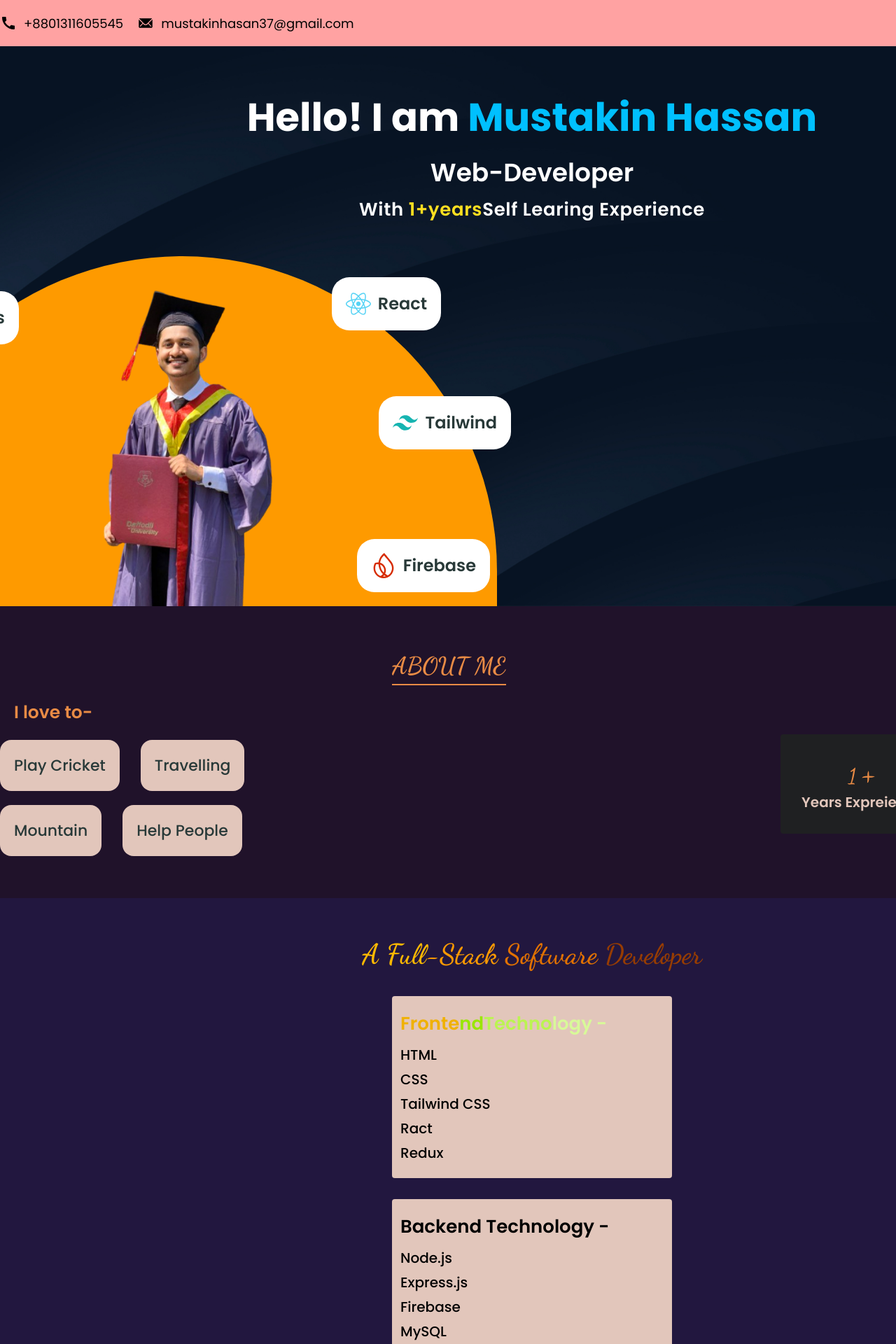
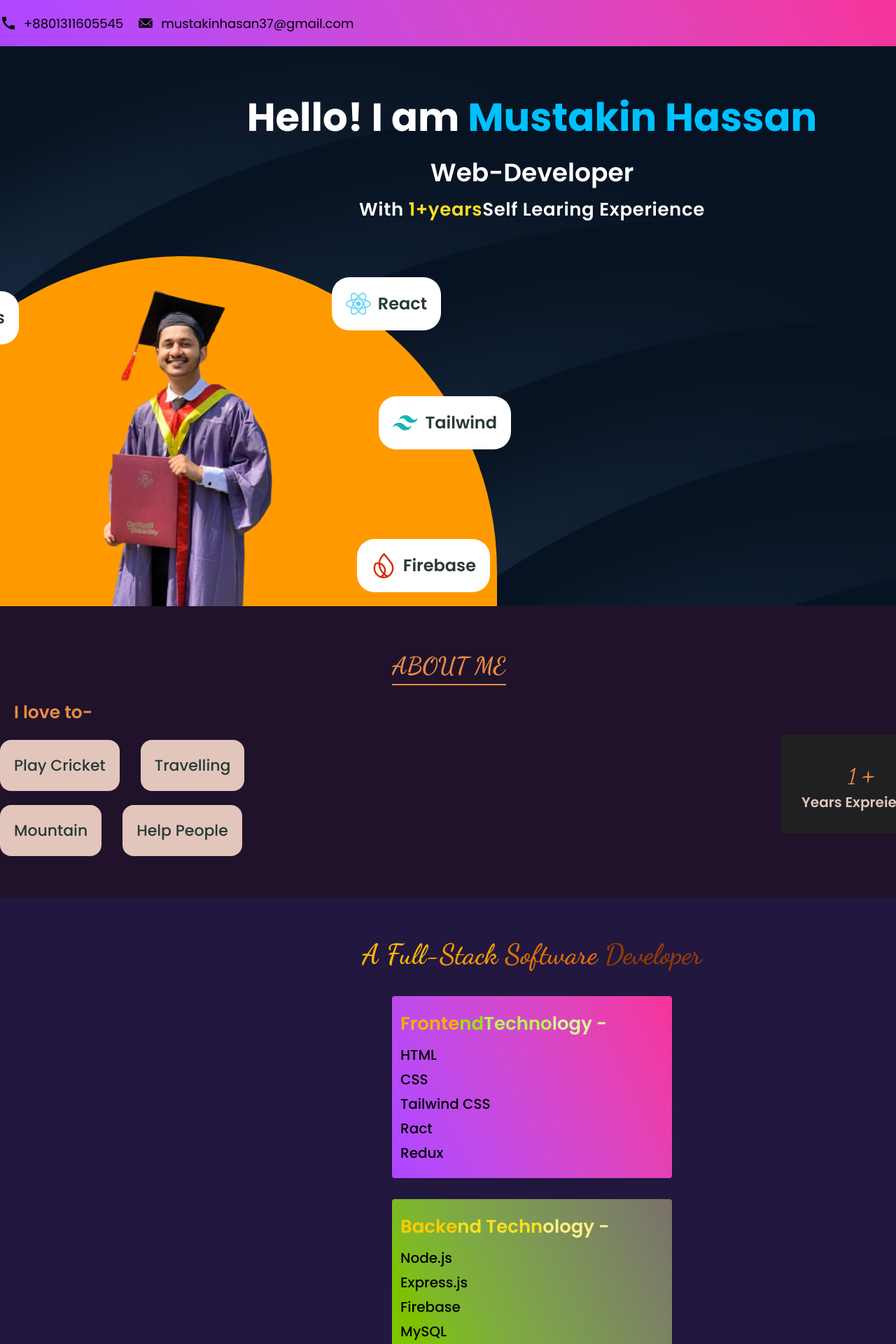
Before and after one commit to mustakin04/Full-Stack-Porfolio, a React (Vite) app: page / in a window 1280 px wide. Shown: the top 1920 px of the page at 70% size. Built offline with nearby package versions, Linux system fonts and the light colour scheme.

Commit message:
Tools part

```diff
--- a/src/App.jsx
+++ b/src/App.jsx
@@ -1,15 +1,13 @@
-import { useState } from 'react'
-import reactLogo from './assets/react.svg'
-import viteLogo from '/vite.svg'
+
 import './App.css'
 import Navbar from './Component/Navbar/Navbar'
 import Banner from './Component/Banner/Banner'
 import About from './Component/About/About'
 import FullStack from './Component/Full_Stack/FullStack'
 import Education from './Component/Education/Education'
+import Tools from './Component/Tools/Tools'
 
 function App() {
-  const [count, setCount] = useState(0)
 
   return (
     <>
@@ -18,7 +16,7 @@ function App() {
       <About></About>
       <FullStack></FullStack>
       <Education></Education>
-
+      <Tools></Tools>
     </>
   )
 }
--- a/src/Component/Full_Stack/FullStack.jsx
+++ b/src/Component/Full_Stack/FullStack.jsx
@@ -13,7 +13,7 @@ const FullStack = () => {
          <h1 className='font-dan font-semibold text-[40px] text-center'> <span className='text-amber-400'>
             A Full</span><span className='text-amber-500'>-Stack</span>
             <span className='text-amber-600'> Software</span><span className='text-amber-800'> Developer</span></h1>
-        <div className='bg-[#e2c6bb] w-[400px] h-[260px] m-auto font-poppins
+        <div className='bg-linear-65  from-purple-500 to-pink-500 w-[400px] h-[260px] m-auto font-poppins
         px-[12px] pt-[20px]  mt-[30px] rounded'
         data-aos="fade-up-left">
             <h2 className='font-semibold text-[26px] mb-[10px]'><span className='text-yellow-500'>
@@ -25,10 +25,11 @@ const FullStack = () => {
             <p className='font-medium text-[20px] mb-[5px]'>Ract</p>
             <p className='font-medium text-[20px] mb-[5px]'>Redux</p>
         </div>
-        <div className='bg-[#e2c6bb] w-[400px] h-[260px] m-auto font-poppins
+        <div className='bg-linear-65  from-lime-500 to-stone-500 w-[400px] h-[260px] m-auto font-poppins
         px-[12px] pt-[20px]  mt-[30px] rounded'
         data-aos="fade-up-right">
-            <h2 className='font-semibold text-[26px] mb-[10px]'>Backend Technology -</h2>
+            <h2 className='font-semibold text-[26px] mb-[10px] '><span className='text-[#ffcc01]'>
+              Backe</span><span className='text-yellow-300'>nd Techn</span><span className='text-yellow-200'>ology -</span></h2>
             <p className='font-medium text-[20px] mb-[5px]'>Node.js</p>
             <p className='font-medium text-[20px] mb-[5px]'>Express.js</p>
             <p className='font-medium text-[20px] mb-[5px]'>Firebase</p>
--- a/src/Component/Navbar/Navbar.jsx
+++ b/src/Component/Navbar/Navbar.jsx
@@ -9,7 +9,7 @@ const Navbar = () => {
   const [show,setShow]=useState(false)
   return (
     <div>
-      <div className="w-[full] bg-red-300 overflow-x-auto scrollbar-hidden ">
+      <div className="w-[full] bg-linear-65  from-purple-500 to-pink-500 overflow-x-auto scrollbar-hidden ">
         <Container className='flex py-[15px]'>
           <div className="flex gap-[20px] w-[50%]">
             <div className="flex items-center gap-[10px]">
--- /dev/null
+++ b/src/Component/Tools/Tools.jsx
@@ -0,0 +1,12 @@
+import React from 'react'
+import Container from '../Container/Container'
+
+const Tools = () => {
+  return (
+    <div className='bg-linear-65  from-gray-500 to-stone-500'>
+        <Container></Container>
+    </div>
+  )
+}
+
+export default Tools
```
